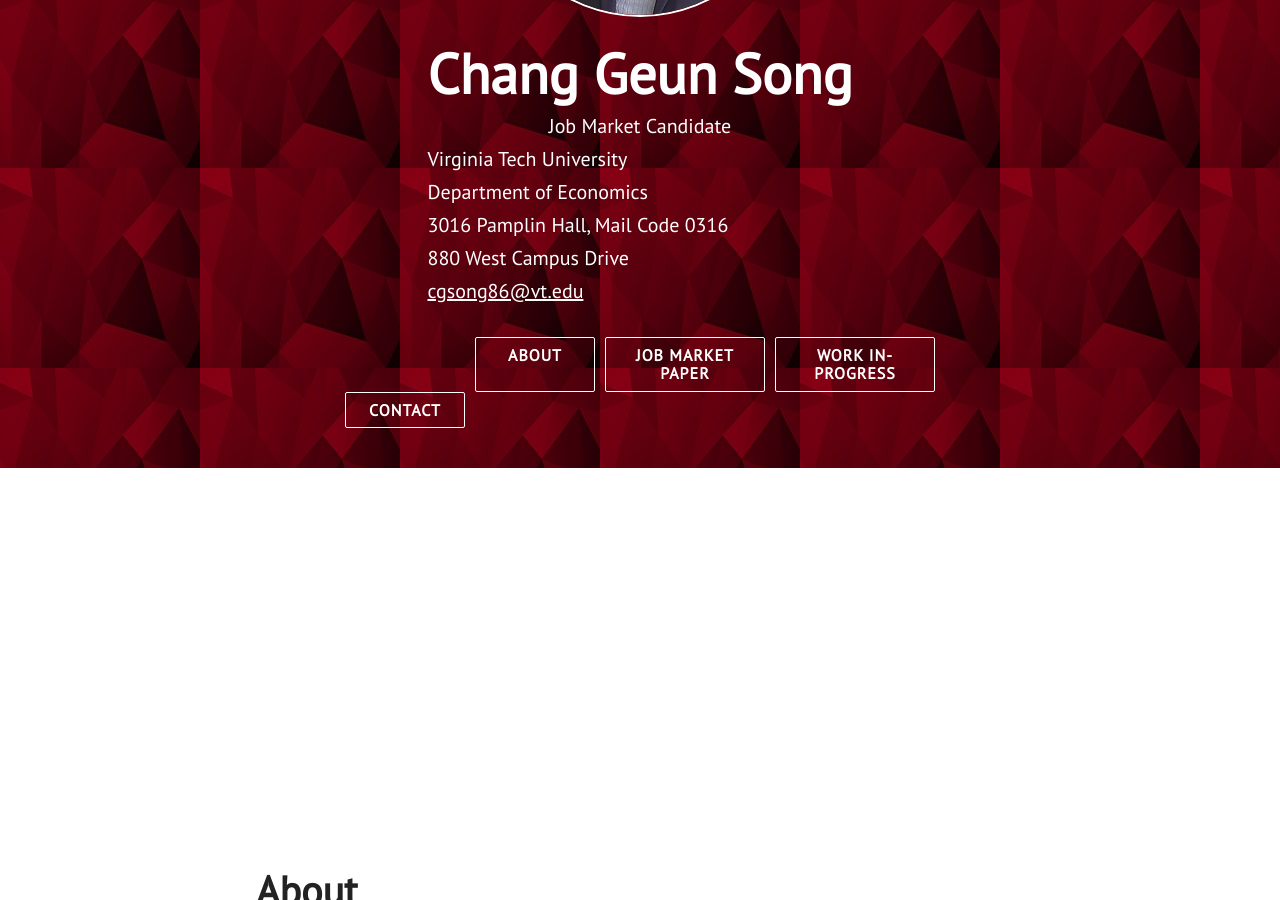
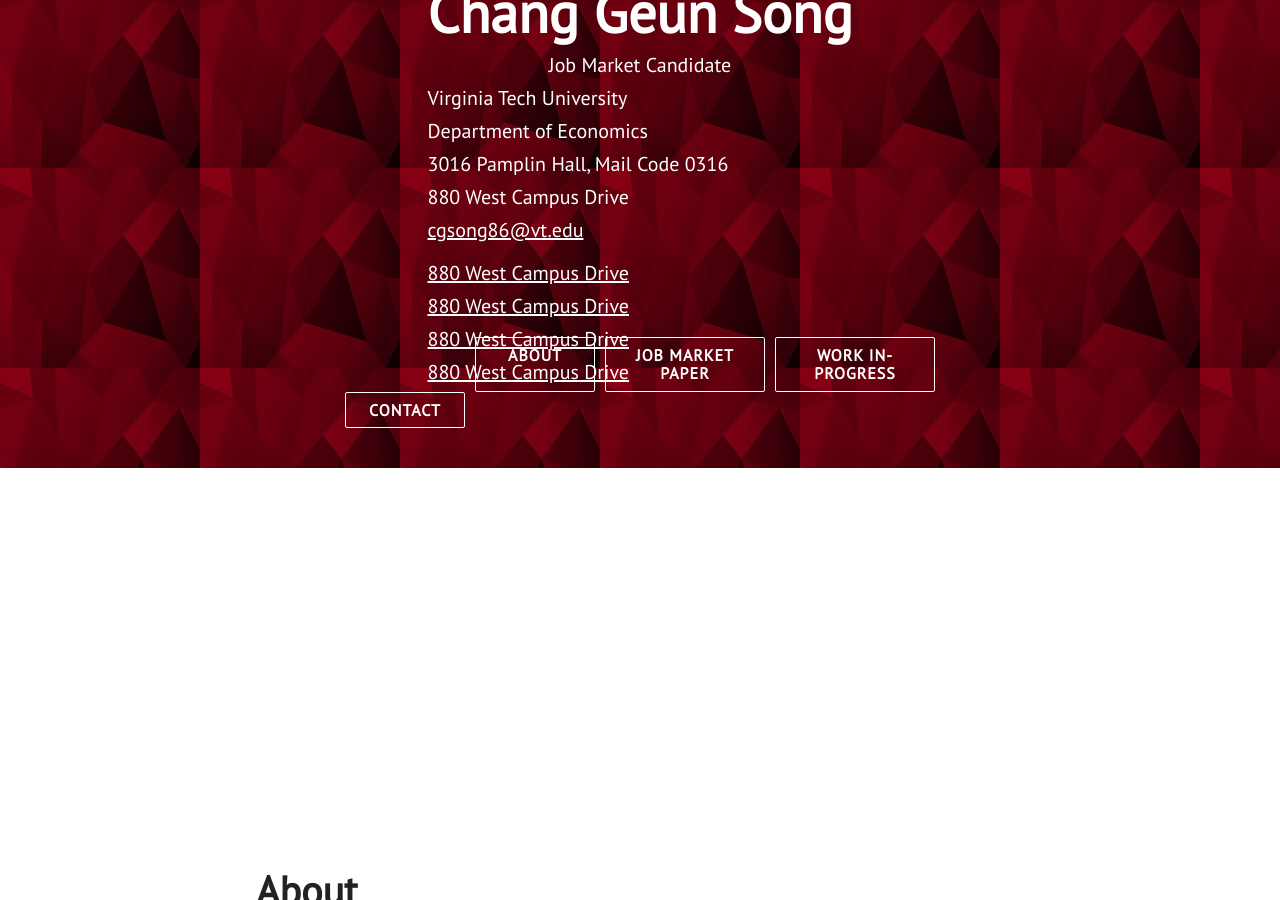
Before and after one commit to KevinKCV/kevinzou, a Jekyll site: the page built from index.html, in a window 1280 px wide and 900 px high, scrolled down 432 px. Built offline with Jekyll 4.4.1, drawn with Linux system fonts in a browser that asks for light colours; nearby versions of some CDN libraries.

Commit message:
testiing

```diff
--- a/_includes/00nav.html
+++ b/_includes/00nav.html
@@ -14,7 +14,10 @@
         <p class="head-punchline left-align">
             <a href="mailto:{{ site.email }}" style="color: #fff">{{ site.email }}
         </p>
-        <div class="head-punchline left-align"></div>
+        <div class="head-punchline left-align">880 West Campus Drive</div>
+        <div class="head-punchline left-align">880 West Campus Drive</div>
+        <div class="head-punchline left-align">880 West Campus Drive</div>
+        <div class="head-punchline left-align">880 West Campus Drive</div>
 
         <div class="head-menu-wrap">
             <a class="semi-transparent-button with-border nav-links" href="#about">ABOUT</a>
```
